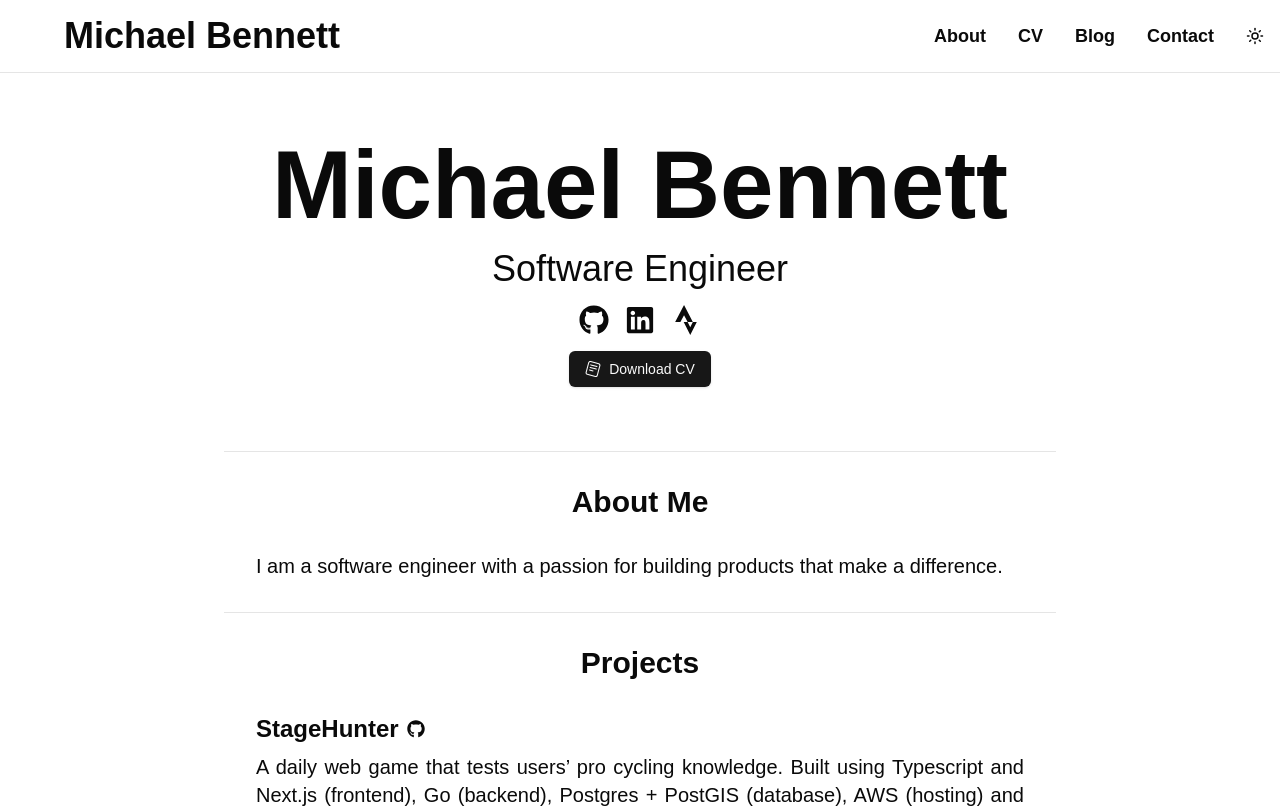
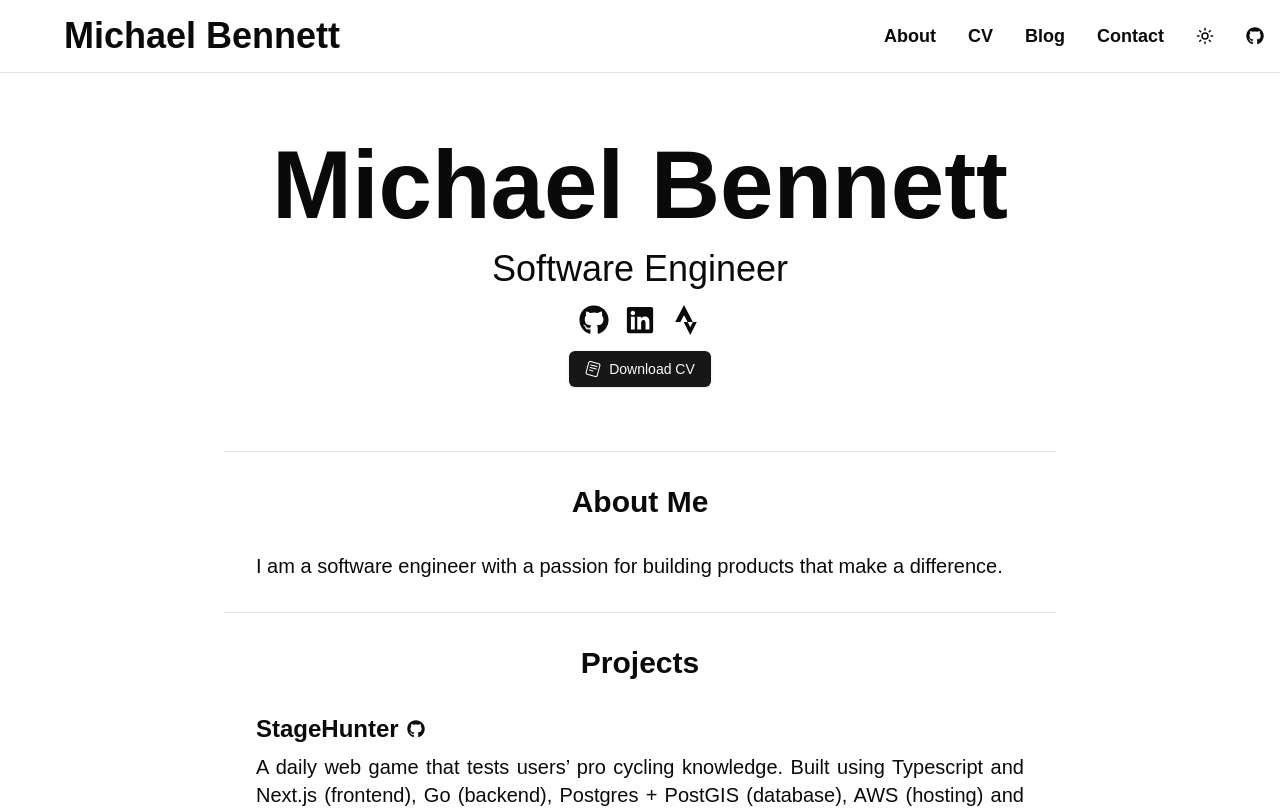
Before and after one commit to michaelbennett99/michaeldabennett.com, a Next.js app: page / in a window 1280 px wide. Shown: the top 808 px of the page. Built offline with nearby package versions, Linux system fonts and the light colour scheme.

Commit message:
Enhance Header Component with Social Links and Refactor SocialLink Props
- Added GitHub social link to the header using NavButton and SocialLink components.
- Updated SocialLink component to accept an optional className prop for better styling flexibility.

```diff
--- a/src/app/_components/layout/header.tsx
+++ b/src/app/_components/layout/header.tsx
@@ -1,15 +1,14 @@
 import { usePathname } from "next/navigation";
 import Link from "next/link";
-
-
+import { FaGithub } from "react-icons/fa";
 import { cn } from "@/lib/utils";
 
 import DarkModeToggle from "@/app/_components/layout/dark_mode_toggle";
+import SocialLink from "@/components/social_link";
 import NavBar from "./nav_bar";
+import NavButton from "./nav_button";
 
 export default function Header() {
-  const pathname = usePathname();
-
   return (
     <header
       className={cn(
@@ -26,6 +25,12 @@ export default function Header() {
       <div className="flex flex-row justify-end h-full">
         <NavBar />
         <DarkModeToggle />
+        <NavButton >
+          <SocialLink
+            href="https://github.com/michaelbennett99/michaeldabennett.com"
+            icon={<FaGithub />}
+          />
+        </NavButton>
       </div>
     </header>
   )
--- a/src/components/social_link.tsx
+++ b/src/components/social_link.tsx
@@ -1,16 +1,18 @@
 import Link from "next/link";
 
-export default function SocialLink({
-  href,
-  icon,
-}: {
+import { cn } from "@/lib/utils";
+
+type Props = {
   href: string;
   icon: React.ReactNode;
-}) {
+  className?: string;
+}
+
+export default function SocialLink({ href, icon, className }: Props) {
   return (
     <Link
       href={href}
-      className="box-border hover:opacity-80"
+      className={cn("box-border hover:opacity-80", className)}
       target="_blank"
     >
       {icon}
```
